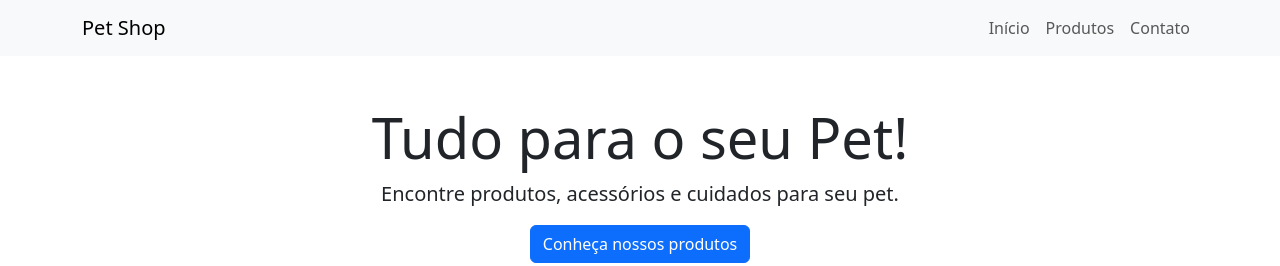
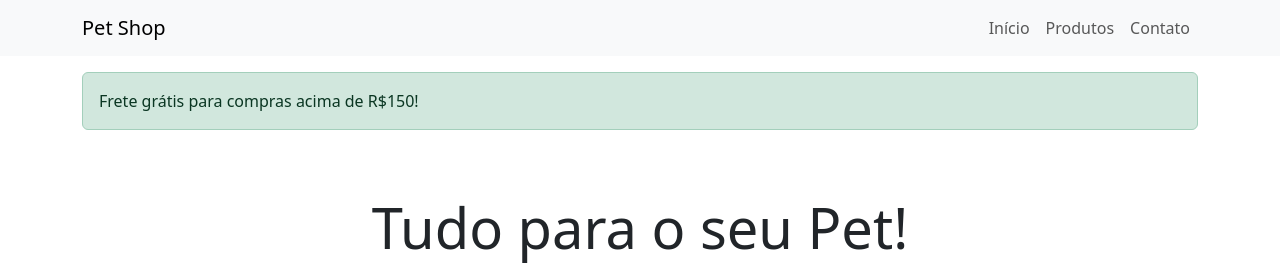
Before and after one commit to filipeBBona/landing-bootstrap, a plain HTML site: page index.html in a window 1280 px wide. Shown: the top 266 px of the page. Drawn offline with nearby package versions, Linux system fonts and the light colour scheme.

Commit message:
Adiciona alerta

```diff
--- a/index.html
+++ b/index.html
@@ -38,6 +38,11 @@
         </div>
       </div>
     </nav>
+    <div class="container mt-3">
+      <div class="alert alert-success">
+        Frete grátis para compras acima de R$150!
+      </div>
+    </div>
     <section class="container text-center py-5">
       <h1 class="display-4">Tudo para o seu Pet!</h1>
 
```
